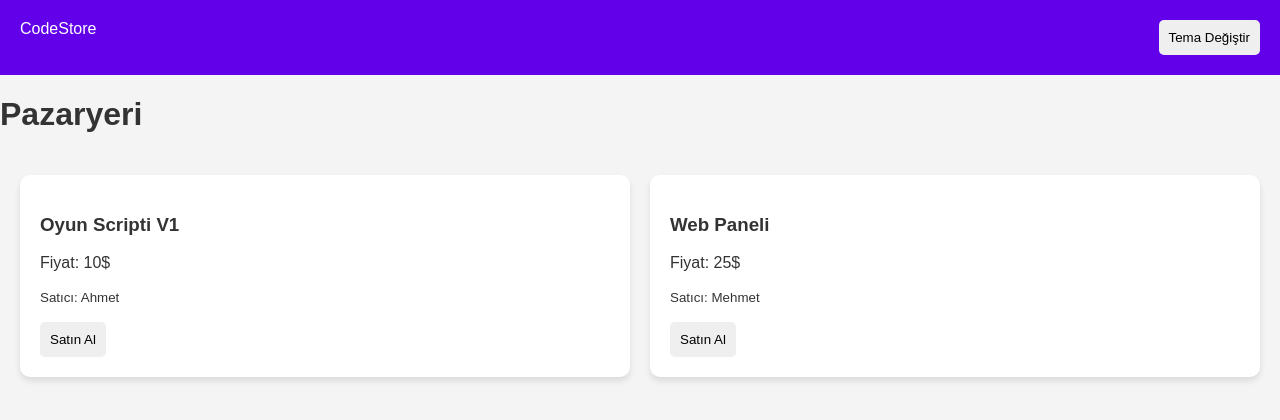
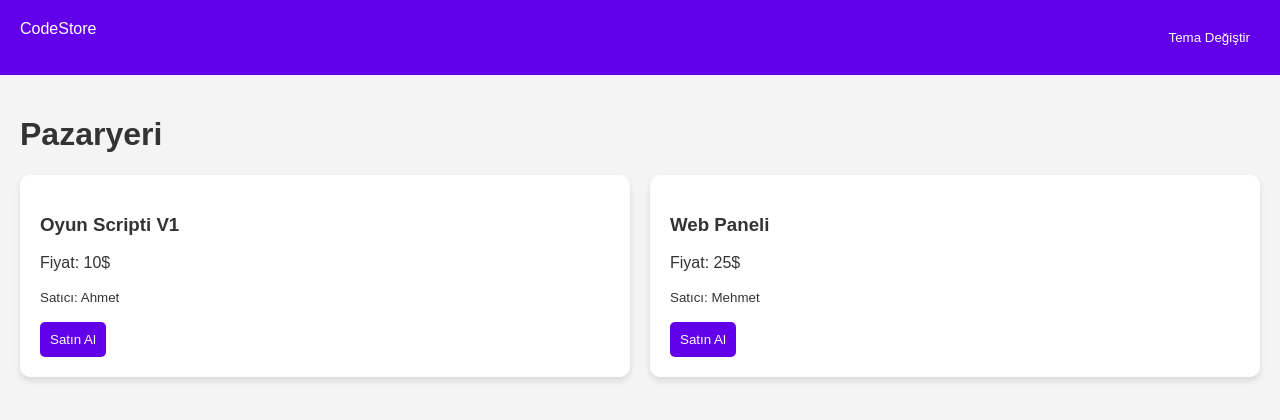
Before and after one commit to aliasim252014-cmd/CodeStore, a plain HTML site: page index.html in a window 1280 px wide. Drawn offline with nearby package versions, Linux system fonts and the light colour scheme.

Commit message:
Enhance styles with transitions and button background

```diff
--- a/style.css
+++ b/style.css
@@ -1,7 +1,8 @@
 :root { --bg: #f4f4f4; --text: #333; --card: #fff; }
 body.dark { --bg: #121212; --text: #eee; --card: #1e1e1e; }
-body { background: var(--bg); color: var(--text); font-family: sans-serif; margin: 0; }
+body { background: var(--bg); color: var(--text); font-family: sans-serif; margin: 0; transition: 0.3s; }
 nav { display: flex; justify-content: space-between; padding: 20px; background: #6200ea; color: white; }
-.grid { display: grid; grid-template-columns: repeat(auto-fit, minmax(250px, 1fr)); gap: 20px; padding: 20px; }
+.container { padding: 20px; }
+.grid { display: grid; grid-template-columns: repeat(auto-fit, minmax(250px, 1fr)); gap: 20px; }
 .card { background: var(--card); padding: 20px; border-radius: 10px; box-shadow: 0 4px 6px rgba(0,0,0,0.1); }
-button { cursor: pointer; padding: 10px; border: none; border-radius: 5px; }
+button { cursor: pointer; padding: 10px; border: none; border-radius: 5px; background: #6200ea; color: white; }
```
